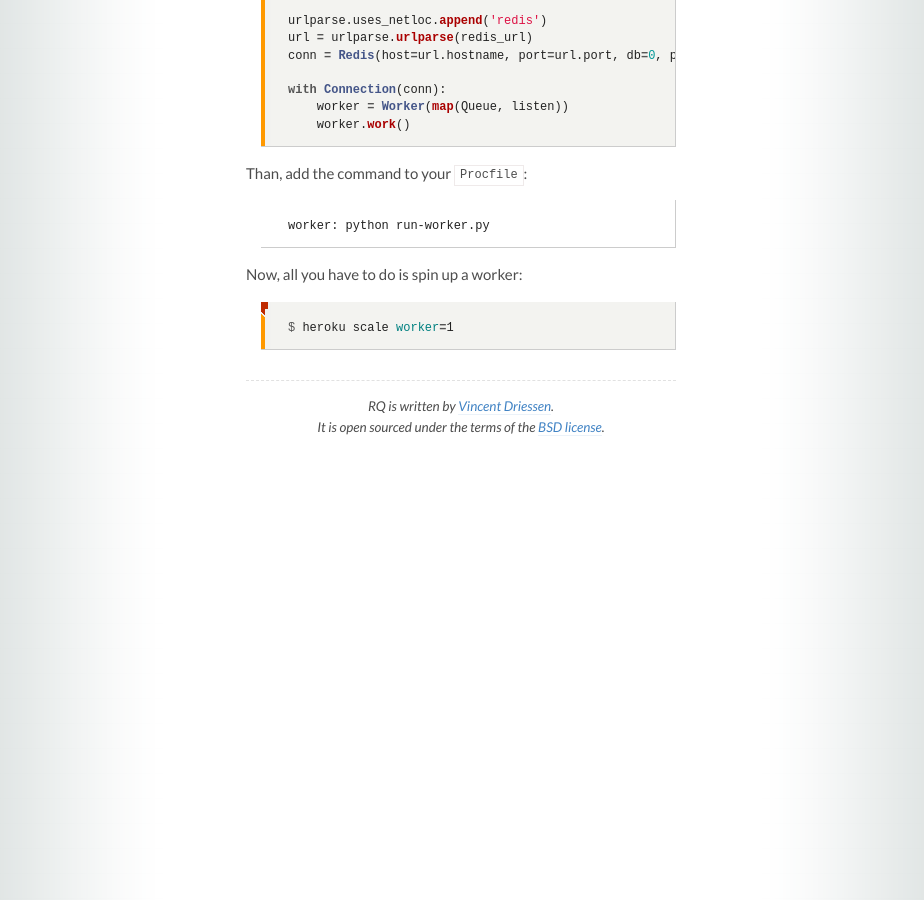
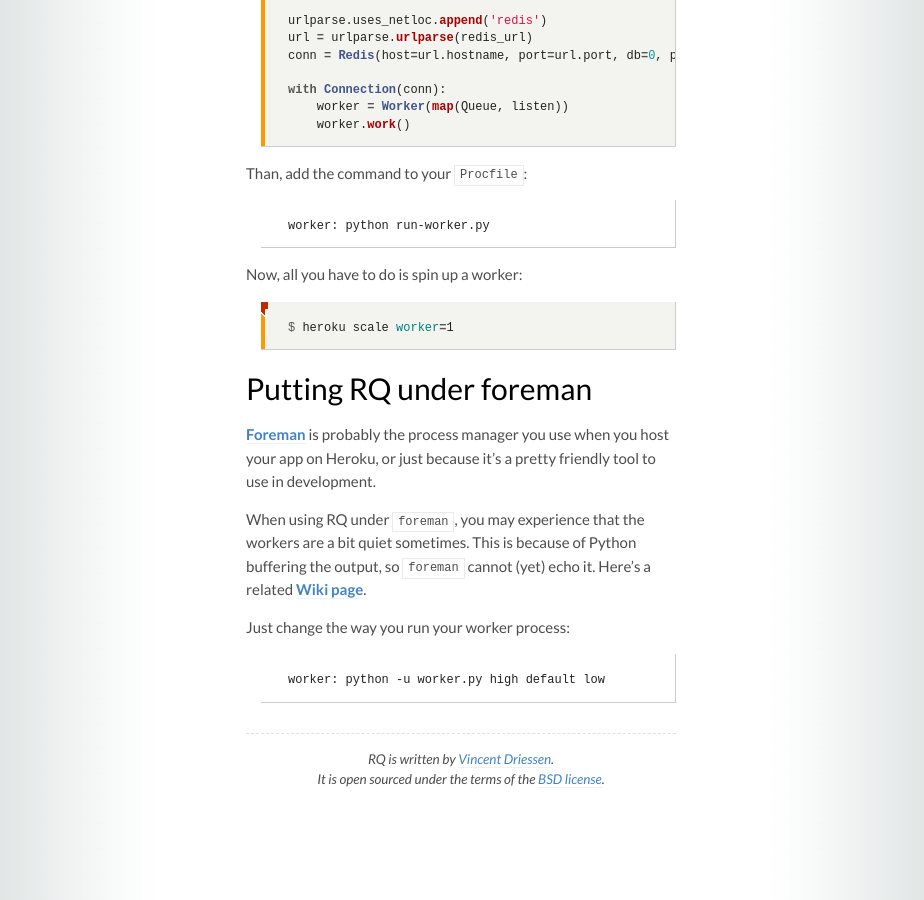
Before and after one commit to rq/rq, a Jekyll site: the page built from patterns/index.md, in a window 1280 px wide and 900 px high, scrolled down 776 px. Shown: the whole window, without its empty margins (179-1103 px from the left). Built offline with Jekyll 4.4.1, drawn with Linux system fonts in a browser that asks for light colours; some web fonts are replaced; Markdown is read by kramdown in place of the engine named in the settings.

Commit message:
Add note on running RQ workers under foreman.

```diff
--- a/patterns/index.md
+++ b/patterns/index.md
@@ -6,15 +6,14 @@
 
 ## Using RQ on Heroku
 
-To setup RQ on [Heroku](https://heroku.com/), first add it to your
+To setup RQ on [Heroku][1], first add it to your
 `requirements.txt` file:
 
     redis==2.4.11
     rq==0.3.4
 
 Create a file called `run-worker.py` with the following content (assuming you
-are using [Redis To Go](https://devcenter.heroku.com/articles/redistogo) with
-Heroku):
+are using [Redis To Go][2] with Heroku):
 
 {% highlight python %}
 import os
@@ -46,3 +45,22 @@
 {% highlight console %}
 $ heroku scale worker=1
 {% endhighlight %}
+
+
+## Putting RQ under foreman
+
+[Foreman][3] is probably the process manager you use when you host your app on
+Heroku, or just because it's a pretty friendly tool to use in development.
+
+When using RQ under `foreman`, you may experience that the workers are a bit
+quiet sometimes.  This is because of Python buffering the output, so `foreman`
+cannot (yet) echo it.  Here's a related [Wiki page][4].
+
+Just change the way you run your worker process:
+
+    worker: python -u worker.py high default low
+
+[1]: https://heroku.com
+[2]: https://devcenter.heroku.com/articles/redistogo
+[3]: http://supervisord.org/
+[4]: https://github.com/ddollar/foreman/wiki/Missing-Output
```
